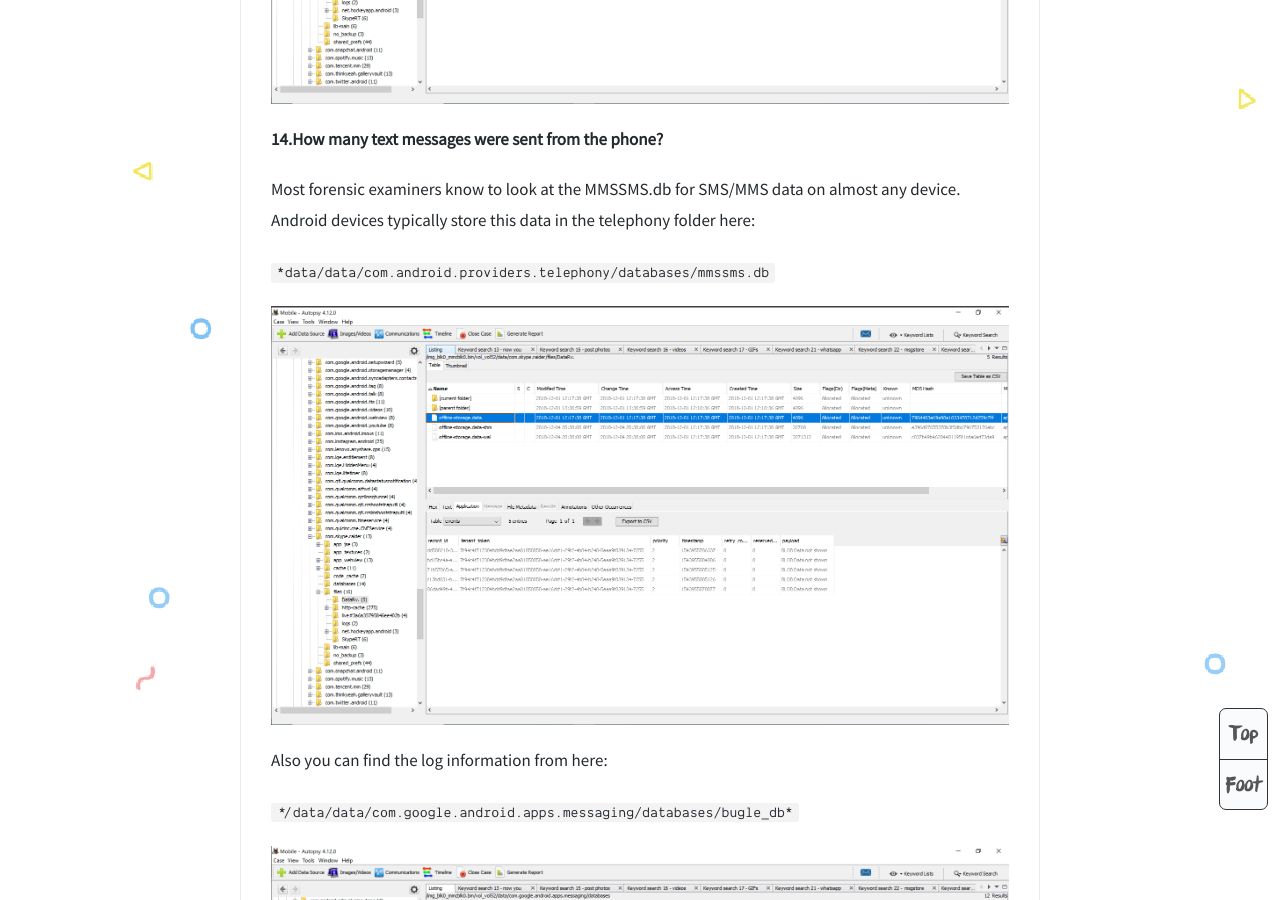
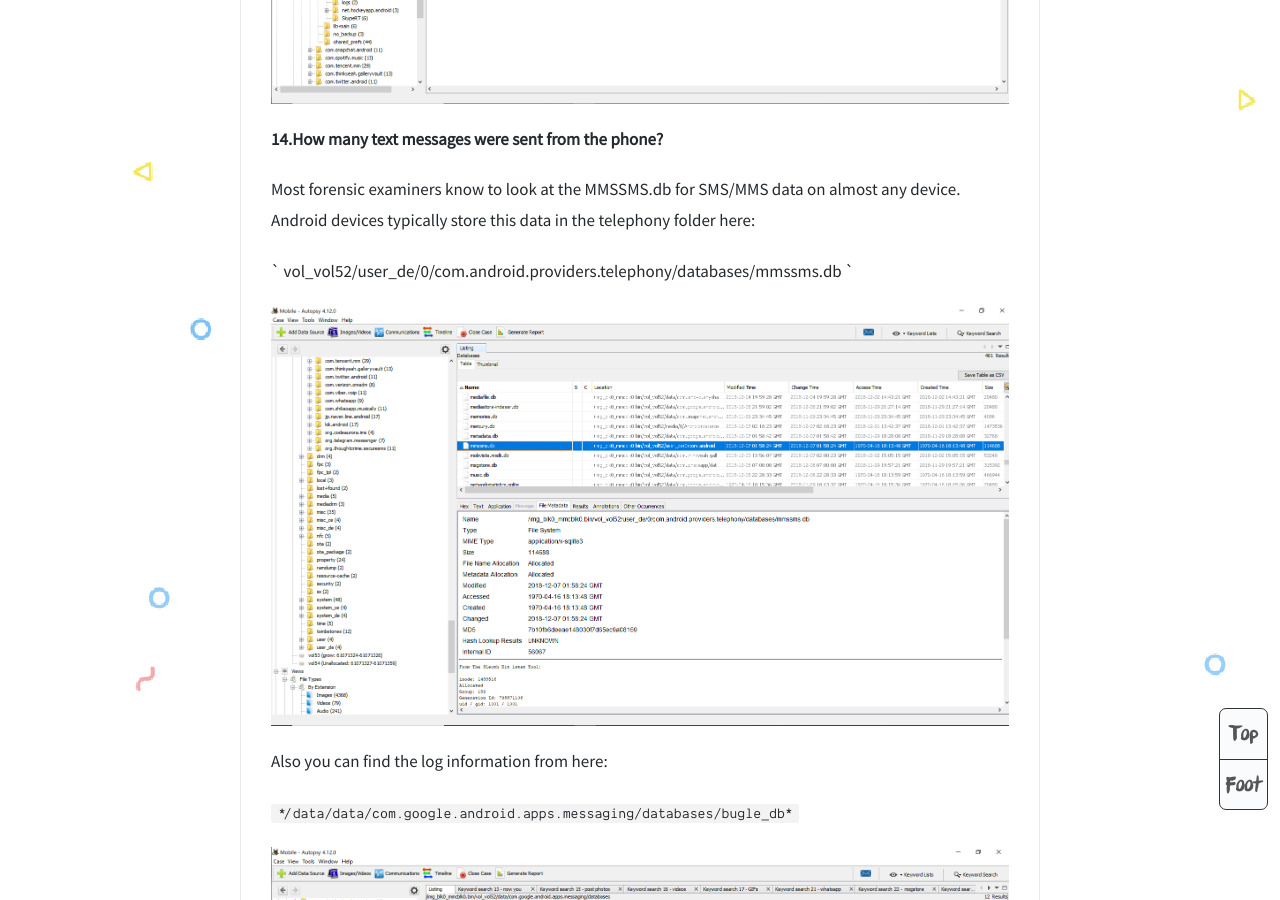
Before and after one commit to DoHerasYang/DoHerasYang.github.io, a Jekyll site: the page built from _posts/2019-12-19-Digital Forensics.md, in a window 1280 px wide and 900 px high, scrolled down 43363 px. Built offline with Jekyll 4.4.1, drawn with Linux system fonts in a browser that asks for light colours; comment, search, counter and statistics services are not loaded.

Commit message:
Update Digital Forensics

```diff
--- a/_posts/2019-12-19-Digital Forensics.md
+++ b/_posts/2019-12-19-Digital Forensics.md
@@ -727,7 +727,7 @@ In practice, I didn't find a database file named `main.db` but we can find the r
 
 Most forensic examiners know to look at the MMSSMS.db for SMS/MMS data on almost any device. Android devices typically store this data in the telephony folder here:
 
-`*data/data/com.android.providers.telephony/databases/mmssms.db`
+` vol_vol52/user_de/0/com.android.providers.telephony/databases/mmssms.db `
 
 ![13](/Pictures/Digital Forensics/Mobile Forensics/13.png)
 
```
Also changed, not shown: Pictures/Digital Forensics/Mobile Forensics/13.png, 3 other files.
